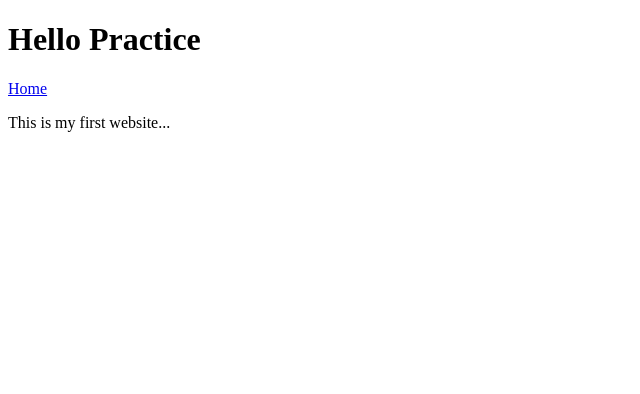
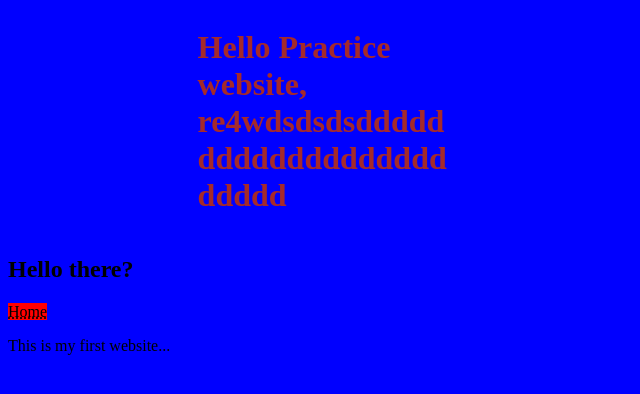
Before and after one commit to nazonasirkey/Practice, a plain HTML site: page index.html in a window 1280 px wide. Shown: the whole page, without its empty margins (0-640 px from the left). Drawn offline with Linux system fonts and the light colour scheme.

Commit message:
It will add more content

```diff
--- /dev/null
+++ b/css/style.css
@@ -0,0 +1,21 @@
+body {
+    background-color: blue;
+}
+
+.dddd {
+    color: brown;
+    display: inline-block;
+    margin-left: 15%;
+    width: 20%;
+    overflow-wrap: break-word;
+}
+
+.link {
+    color: black;
+    text-decoration: underline dotted;
+    background-color: red;
+}
+
+.logo {
+    height: 100px;
+}
--- a/index.html
+++ b/index.html
@@ -5,11 +5,17 @@
     <meta http-equiv="X-UA-Compatible" content="IE=edge">
     <meta name="viewport" content="width=device-width, initial-scale=1.0">
     <title>Practice</title>
+    <link rel="stylesheet" href="css/style.css">
 </head>
 <body>
-    <h1>Hello Practice</h1>
-    <a href="home.html">Home</a>
+    <div>
+        <h1 class="dddd">Hello Practice website, re4wdsdsdsdddddddddddddddddddddddd</h1>
+    </div>
+
+    <h2>Hello there?</h2>
+    <a href="home.html" class="link">Home</a>
 
     <p>This is my first website...</p>
+
 </body>
 </html>
```
Also changed, not shown: images/Nurex-Logo.jpg (added).
